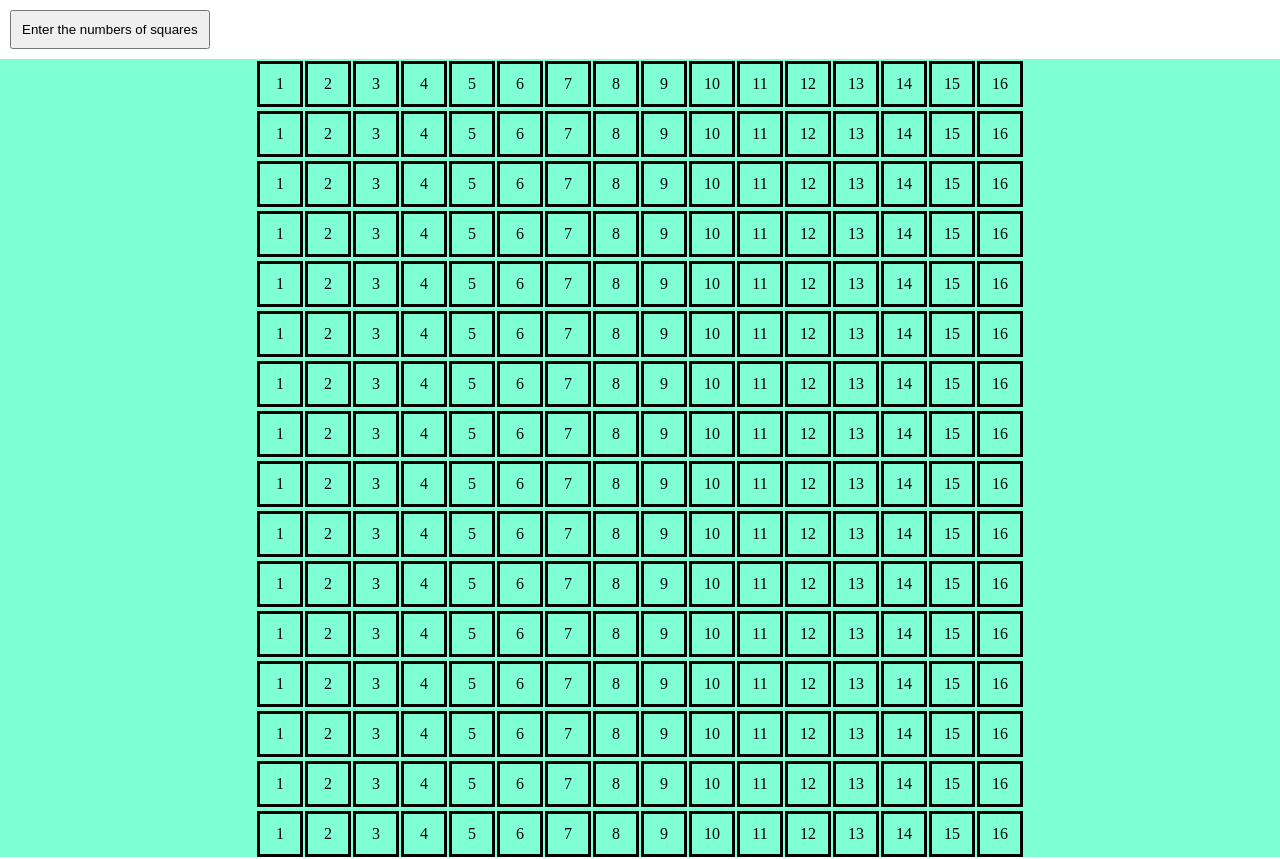
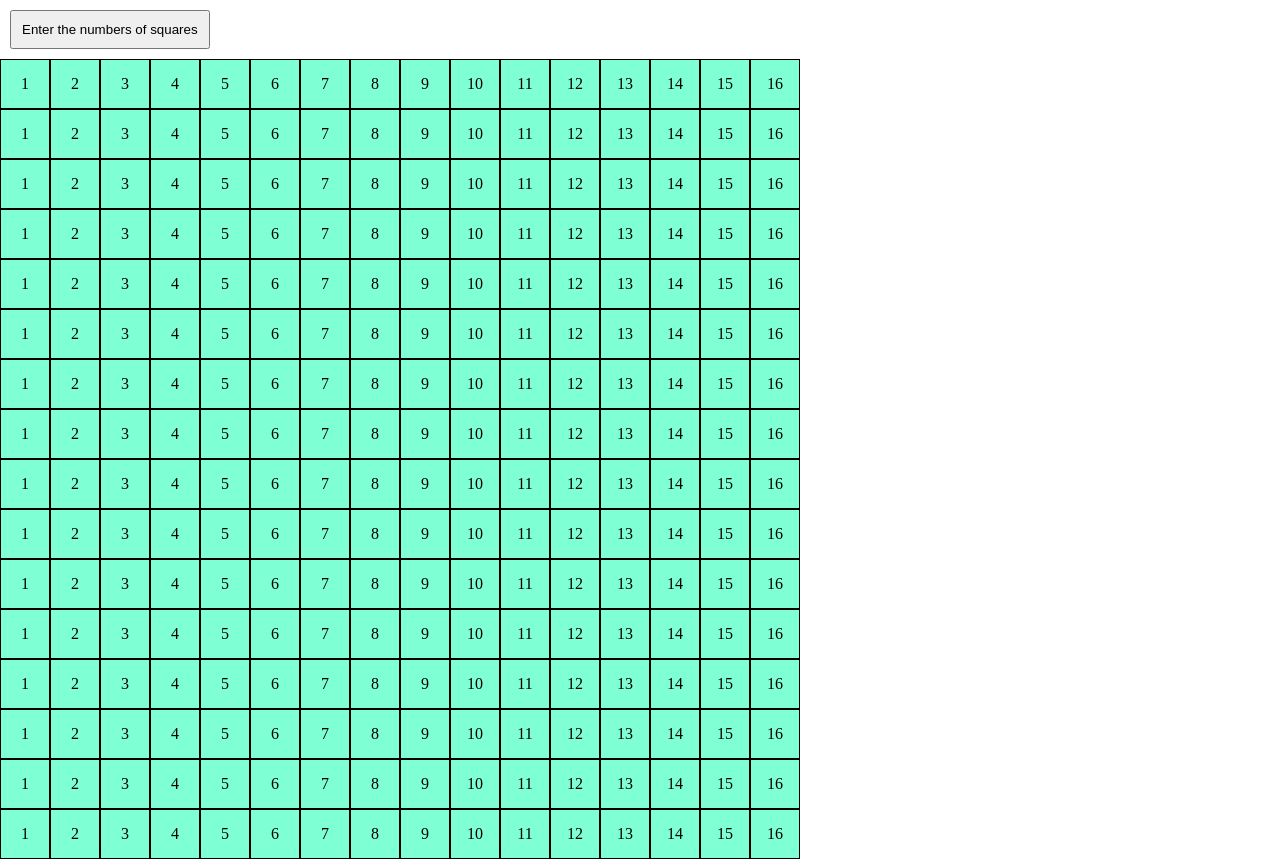
Before and after one commit to dqbach193/etch-a-sketch, a plain HTML site: page index.html in a window 1280 px wide. Drawn offline with Linux system fonts and the light colour scheme.

Commit message:
make proper stretch for canvas and remove breaklines

```diff
--- a/script.js
+++ b/script.js
@@ -3,15 +3,15 @@ const container = document.getElementById('container');
 
 function createDivs(num) {
     for (let i = 0; i < num; i++) {
-        const breakLine = document.createElement("div");
-        breakLine.classList.add('break-line');
-        container.appendChild(breakLine);
+        const newContainer = document.createElement("div");
+        newContainer.classList.add('row-container');
         for (let j = 0; j < num; j++) {
             const newDiv = document.createElement("div");
             newDiv.innerText= j+1;
             newDiv.classList.add("square");
-            container.appendChild(newDiv);
+            newContainer.appendChild(newDiv);
         }
+        container.appendChild(newContainer);
     }
 }
 
--- a/style.css
+++ b/style.css
@@ -5,26 +5,27 @@ body{
 
 #container{
     background-color: aquamarine;
-    width: fit-content;
-    height: fit-content;
+    width: 800px;
+    height: 800px;
     display: flex;
-    justify-content: center;
-    flex-wrap: wrap;
-    gap: 2px;
+    justify-content: stretch;
+    align-items: stretch;
+    flex-direction: column;
 }
 
-.break-line{
-    flex-basis: 100%;
-    height: 0;
+.row-container{
+    display: flex;
+    flex: 1;
+    justify-content: stretch;
+    align-content: stretch;
 }
 
 .square{
     display: flex;
     justify-content: center;
     align-items: center;
-    width: 40px;
-    height: 40px;
-    border: black solid 3px;
+    flex: 1 1 0px;
+    border: black solid 1px;
 }
 
 .square-hover{
```
